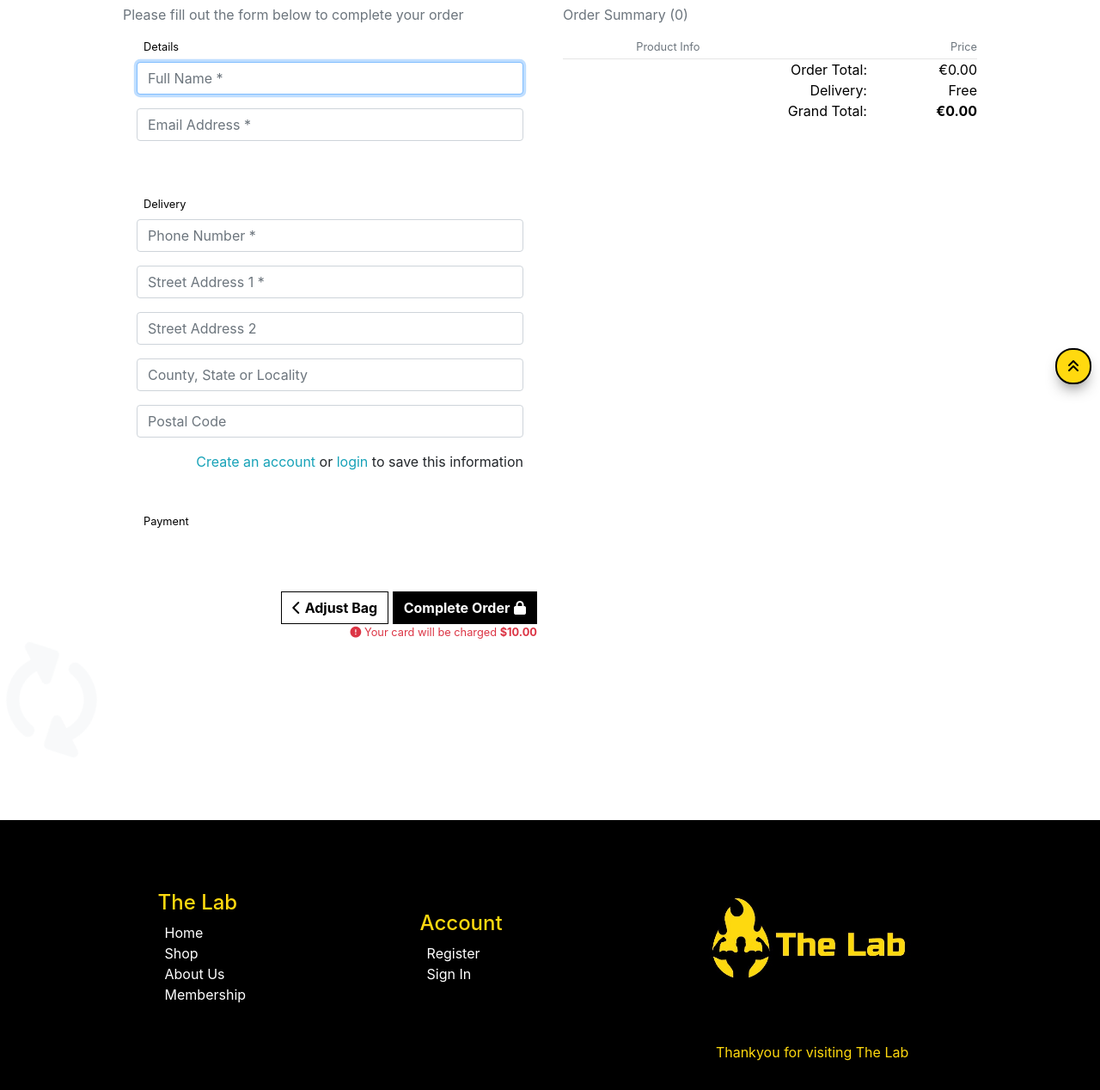
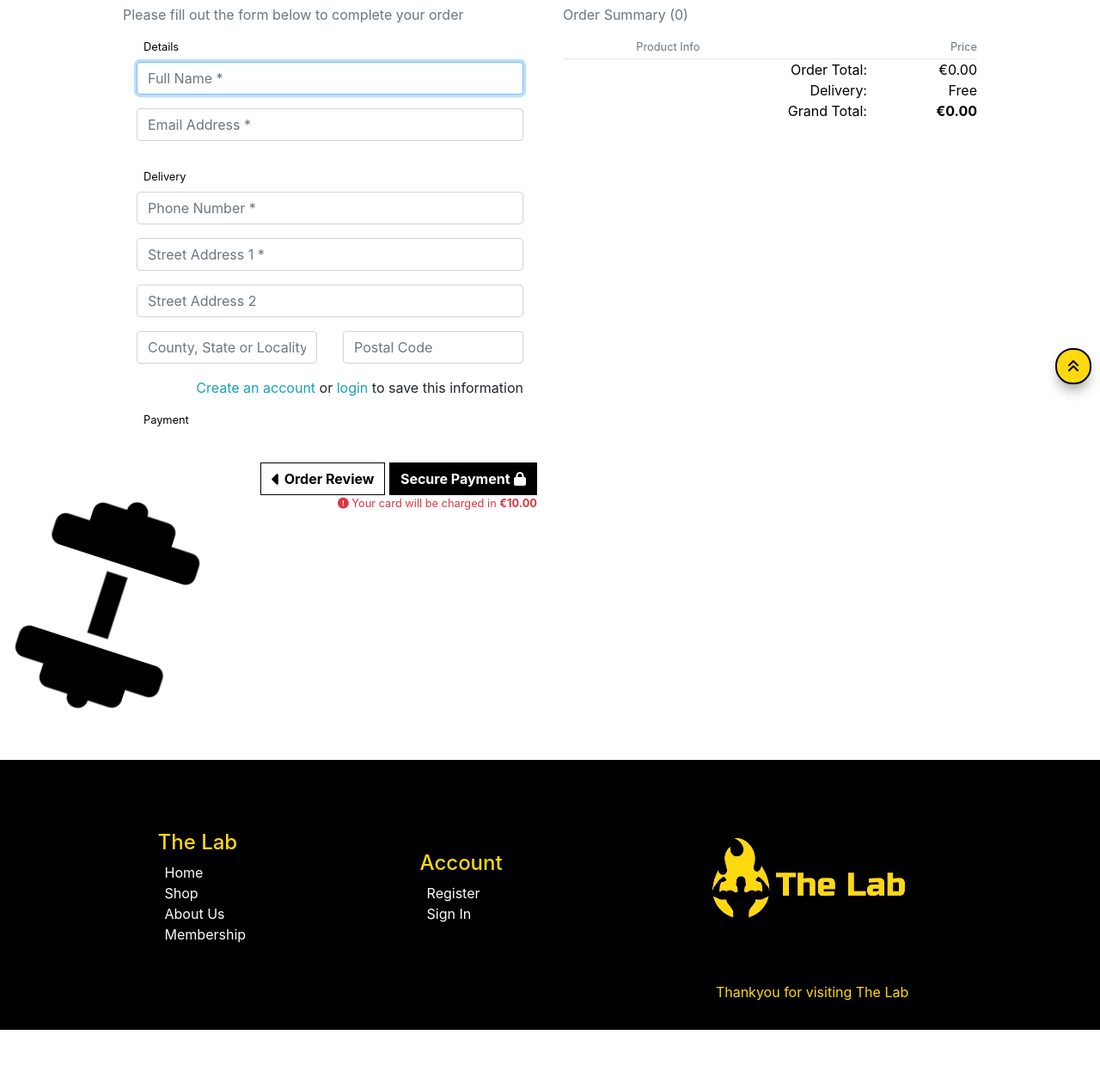
Before and after one commit to Code-Institute-Submissions/The-Fitness-Lab, a Django app: template checkout/templates/checkout.html in a window 1280 px wide. Shown: the part 343-1611 px from the top of the page at 86% size. After the commit the page ends 1541 px from the top, so only its background shows below. Run offline with Django 3.2, Linux system fonts and the light colour scheme; tables that the repository leaves empty hold one stand-in row (values such as "Sample post"); the template is opened without the code that fills it: values that come from a table or form of the project are taken from there, most other values are stand-ins (such as "Sample title", 1, 10 or a date in 2020); some libraries are stand-ins or nearby versions.

Commit message:
Added static links for checkout css and stripe.js

```diff
--- a/checkout/templates/checkout.html
+++ b/checkout/templates/checkout.html
@@ -1,5 +1,9 @@
 {% extends "base.html" %}
 {% load static %}
+
+{% block extra_css %}
+<link rel="stylesheet" href="{% static 'css/checkout.css' %}">
+{% endblock %}
 
 {% block content %}
 {% include 'components/banner-shop.html' %}
@@ -65,18 +69,24 @@
             <p class="text-muted">Please fill out the form below to complete your order</p>
             <form action="{% url 'checkout' %}" method="POST" id="payment-form">
                 {% csrf_token %}
-                <fieldset class="rounded px-3 mb-5">
+                <fieldset class="rounded px-3 mb-3">
                     <legend class="fieldset-label small text-black px-2 w-auto">Details</legend>
                     {{ order_form.full_name | as_crispy_field }}
                     {{ order_form.email | as_crispy_field }}
                 </fieldset>
-                <fieldset class="rounded px-3 mb-5">
+                <fieldset class="rounded px-3 mb-3">
                     <legend class="fieldset-label small text-black px-2 w-auto">Delivery</legend>
                     {{ order_form.phone_number | as_crispy_field }}
                     {{ order_form.street_address1 | as_crispy_field }}
                     {{ order_form.street_address2 | as_crispy_field }}
-                    {{ order_form.county | as_crispy_field }}
-                    {{ order_form.postcode | as_crispy_field }}
+                    <div class="row">
+                        <div class="col-6">
+                            {{ order_form.county | as_crispy_field }}
+                        </div>
+                        <div class="col-6">
+                            {{ order_form.postcode | as_crispy_field }}
+                        </div>
+                    </div>
 
                     <div class="form-check form-check-inline float-right mr-0">
                         {% if user.is_authenticated %}
@@ -96,22 +106,20 @@
                     <legend class="fieldset-label small text-black px-2 w-auto">Payment</legend>
                     <!-- A Stripe card element will go here -->
                     <div class="mb-3" id="card-element"></div>
-
                     <!-- Used to display form errors -->
                     <div class="mb-3 text-danger" id="card-errors" role="alert"></div>
                     <!-- Pass the client secret to the view so we can get the payment intent id -->
                     <input type="hidden" value="{{ client_secret }}" name="client_secret">
                 </fieldset>
-
-                <div class="submit-button text-right mt-5 mb-2">
+                <div class="submit-button text-right mt-3 mb-2">
                     <a href="{% url 'cart' %}" class="btn btn-outline-black rounded-0">
                         <span class="icon">
-                            <i class="fas fa-chevron-left"></i>
+                            <i class="fas fa-caret-left fa-lg"></i>
                         </span>
-                        <span class="font-weight-bold">Adjust Bag</span>
+                        <span class="font-weight-bold">Order Review</span>
                     </a>
-                    <button id="submit-button" class="btn btn-black rounded-0">
-                        <span class="font-weight-bold">Complete Order</span>
+                    <button id="buy_now_btn" class="btn btn-black rounded-0">
+                        <span class="font-weight-bold">Secure Payment</span>
                         <span class="icon">
                             <i class="fas fa-lock"></i>
                         </span>
@@ -120,18 +128,25 @@
                         <span class="icon">
                             <i class="fas fa-exclamation-circle"></i>
                         </span>
-                        <span>Your card will be charged <strong>${{ grand_total|floatformat:2 }}</strong></span>
+                        <span>Your card will be charged in <strong>€{{ grand_total|floatformat:2 }}</strong></span>
                     </p>
                 </div>
             </form>
         </div>
     </div>
 </div>
-<div id="loading-overlay">
-    <h1 class="text-light logo-font loading-spinner">
-        <span class="icon">
-            <i class="fas fa-3x fa-sync-alt fa-spin"></i>
+<div id="loading-container">
+    <h1 class="logo-font loading-payment">
+        <span class="text-black">
+            <i class="fas fa-5x fa-dumbbell fa-spin"></i>
         </span>
     </h1>
 </div>
 {% endblock %}
+
+{% block postloadjs %}
+{{ block.super }}
+{{ stripe_public_key|json_script:"id_stripe_public_key" }}
+{{ client_secret|json_script:"id_client_secret" }}
+<script src="{% static 'js/stripe.js' %}"></script>
+{% endblock %}
```
